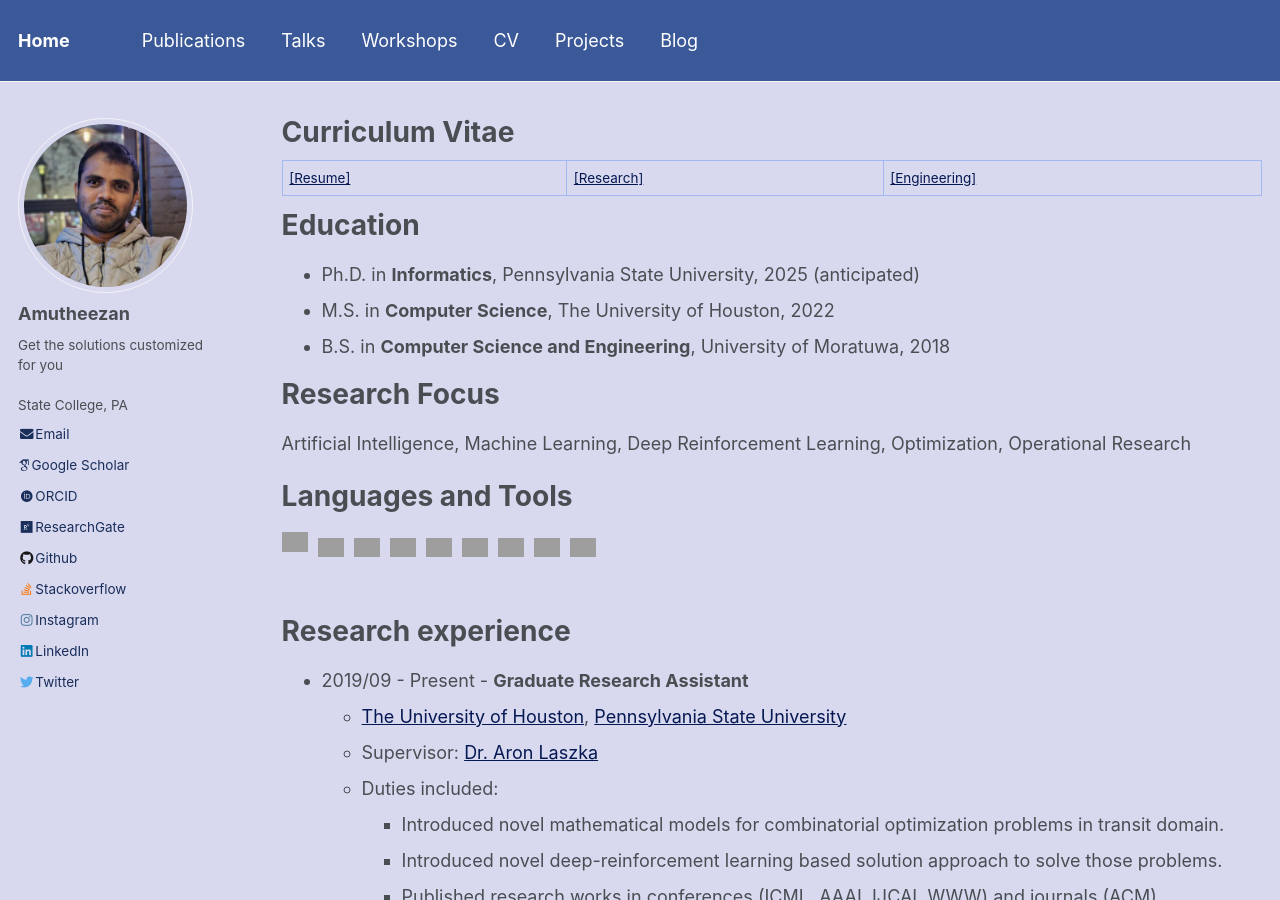
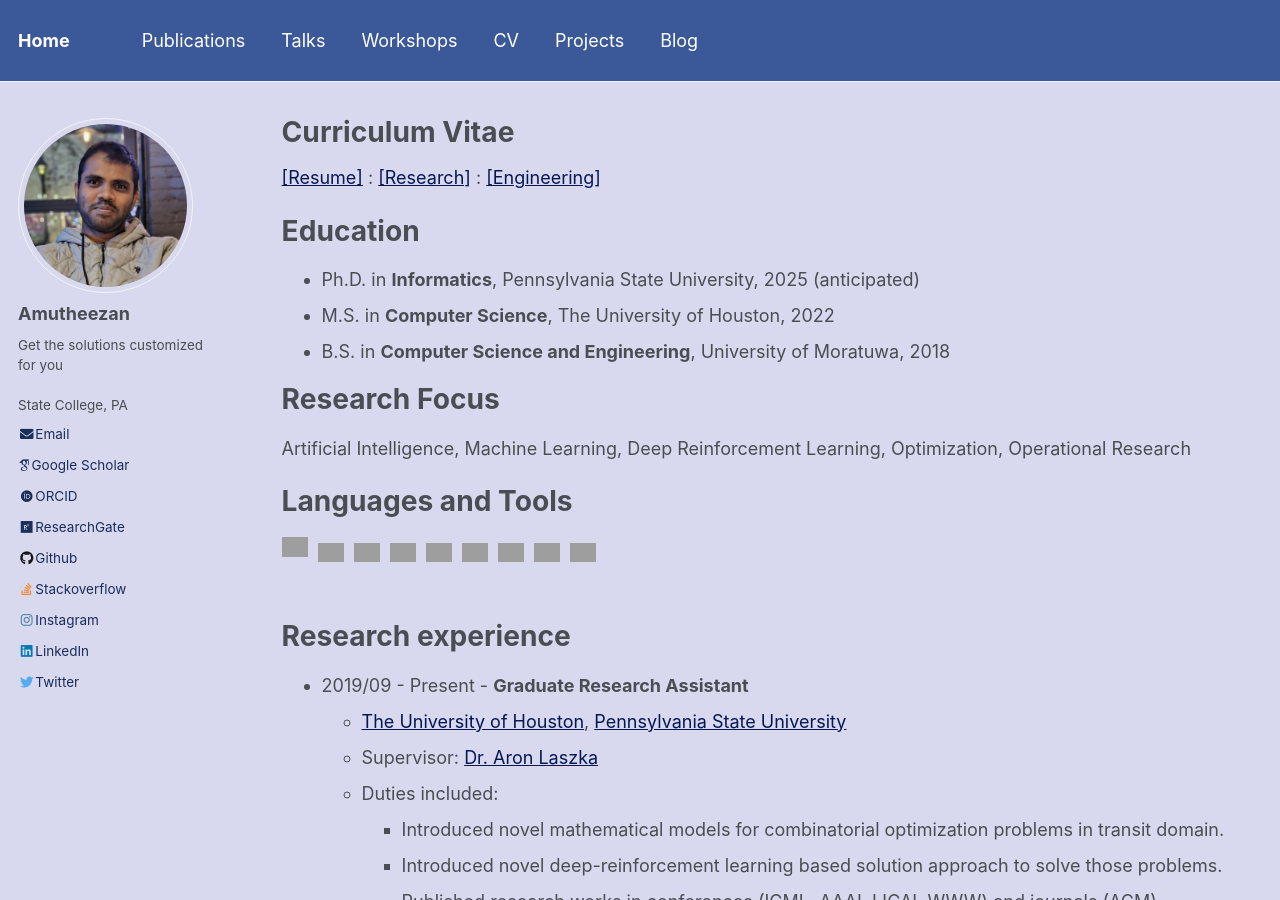
Before and after one commit to Amutheezan/amutheezan.github.io, a Jekyll site: the page built from _pages/cv.md, in a window 1280 px wide and 900 px high. Built offline with Jekyll 4.4.1, drawn with Linux system fonts in a browser that asks for light colours; some web fonts are replaced; grey boxes are pictures that could not be loaded.

Commit message:
Update cv.md

```diff
--- a/_pages/cv.md
+++ b/_pages/cv.md
@@ -7,7 +7,7 @@ redirect_from:
   - /resume
 ---
 
-{% include base_path %} [[Resume]](https://amutheezan.com/resume/) | [[Research]](https://Amutheezan.com/files/Amutheezan_CV_Research.pdf) | [[Engineering]](https://Amutheezan.com/files/Amutheezan_CV_SE.pdf)
+{% include base_path %} [[Resume]](https://amutheezan.com/resume/) : [[Research]](https://Amutheezan.com/files/Amutheezan_CV_Research.pdf) : [[Engineering]](https://Amutheezan.com/files/Amutheezan_CV_SE.pdf)
 
 Education
 ======
```
